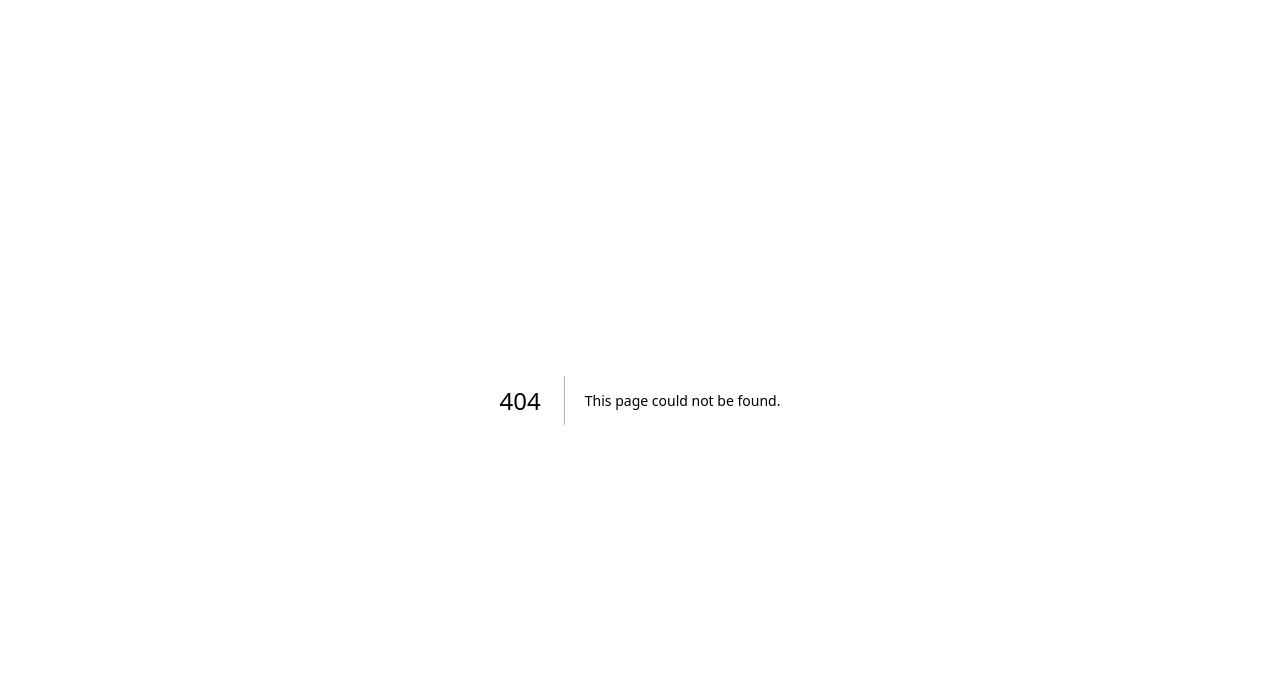
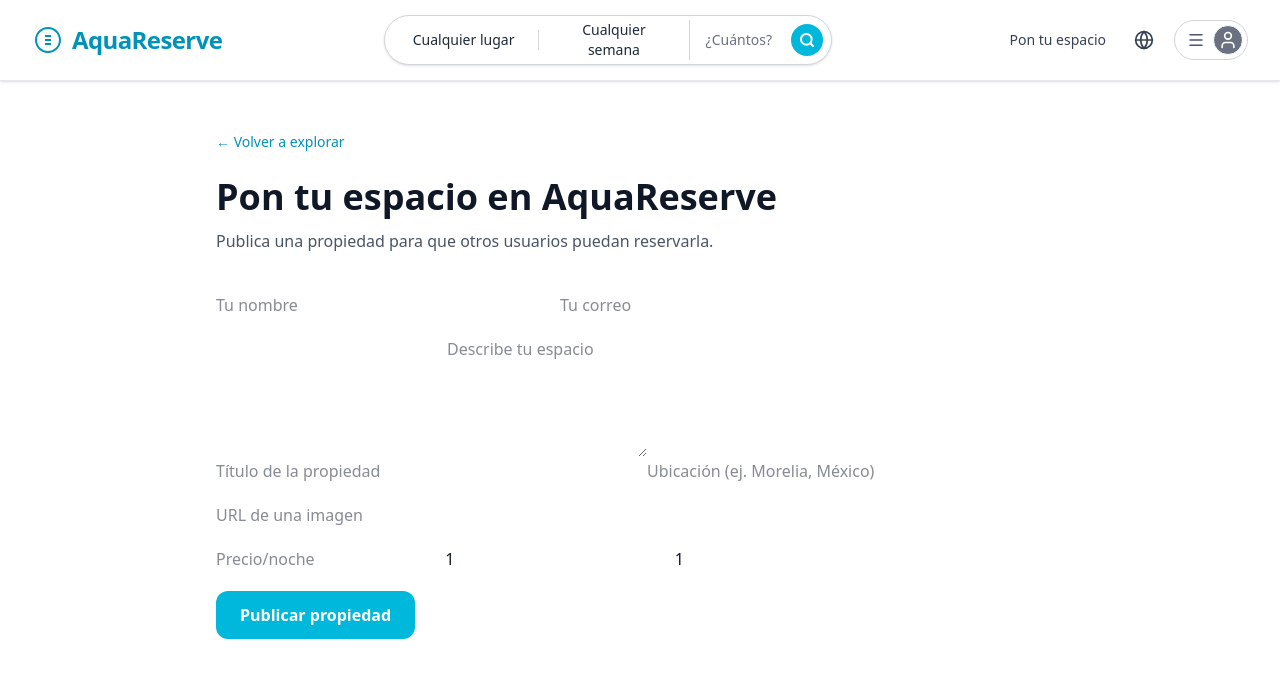
Before and after one commit to Owyni/next-js-learning, a Next.js app: page /create-property in a window 1280 px wide. Before the commit this address had no page. Shown: the top 678 px of the page. Built offline with nearby package versions, Linux system fonts and the light colour scheme.

Commit message:
feat: add property publishing page

```diff
--- /dev/null
+++ b/src/app/create-property/page.tsx
@@ -0,0 +1,15 @@
+import Link from "next/link";
+import Header from "@/src/components/Header";
+import CreatePropertyForm from "@/src/components/CreatePropertyForm";
+
+export default function CreatePropertyPage() {
+  return <div className="min-h-screen bg-white text-gray-900">
+    <Header />
+    <main className="max-w-4xl mx-auto px-4 sm:px-6 py-12">
+      <Link href="/" className="text-sm text-cyan-600 hover:underline">← Volver a explorar</Link>
+      <h1 className="text-4xl font-bold mt-6">Pon tu espacio en AquaReserve</h1>
+      <p className="text-gray-600 mt-3 mb-10">Publica una propiedad para que otros usuarios puedan reservarla.</p>
+      <CreatePropertyForm />
+    </main>
+  </div>;
+}
```
